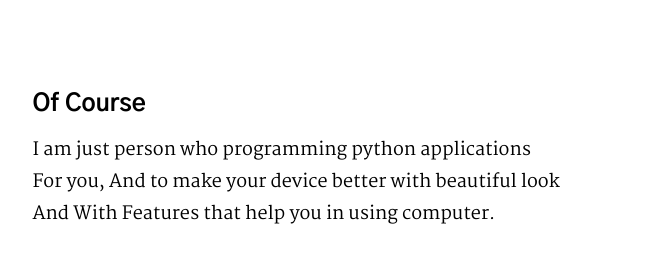
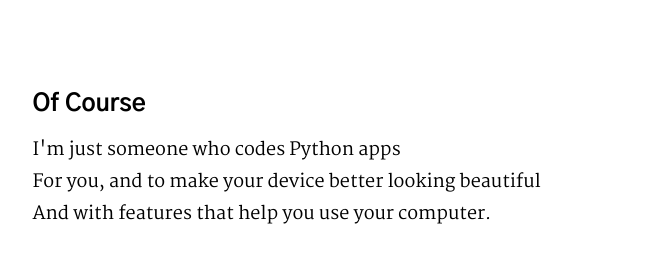
Before and after one commit to NadjibC/nadjibc.github.io, a plain HTML site: page index.html in a window 1280 px wide. Shown: the part 1400-1680 px from the top of the page, 58-715 px from the left. Drawn offline with nearby package versions, Linux system fonts and the light colour scheme; grey boxes are pictures that could not be loaded.

Commit message:
Update index.html

```diff
--- a/index.html
+++ b/index.html
@@ -144,9 +144,9 @@
                     <h3 data-aos="fade-up">Of Course</h3>
 
                     <p data-aos="fade-up">
-                    I am just person who programming python applications <br>
-                    For you, And to make your device better with beautiful look <br>
-                    And With Features that help you in using computer.
+                    I'm just someone who codes Python apps<br>
+                    For you, and to make your device better looking beautiful<br>
+                    And with features that help you use your computer.
                     </p>
                 </div>
             </div>
```
